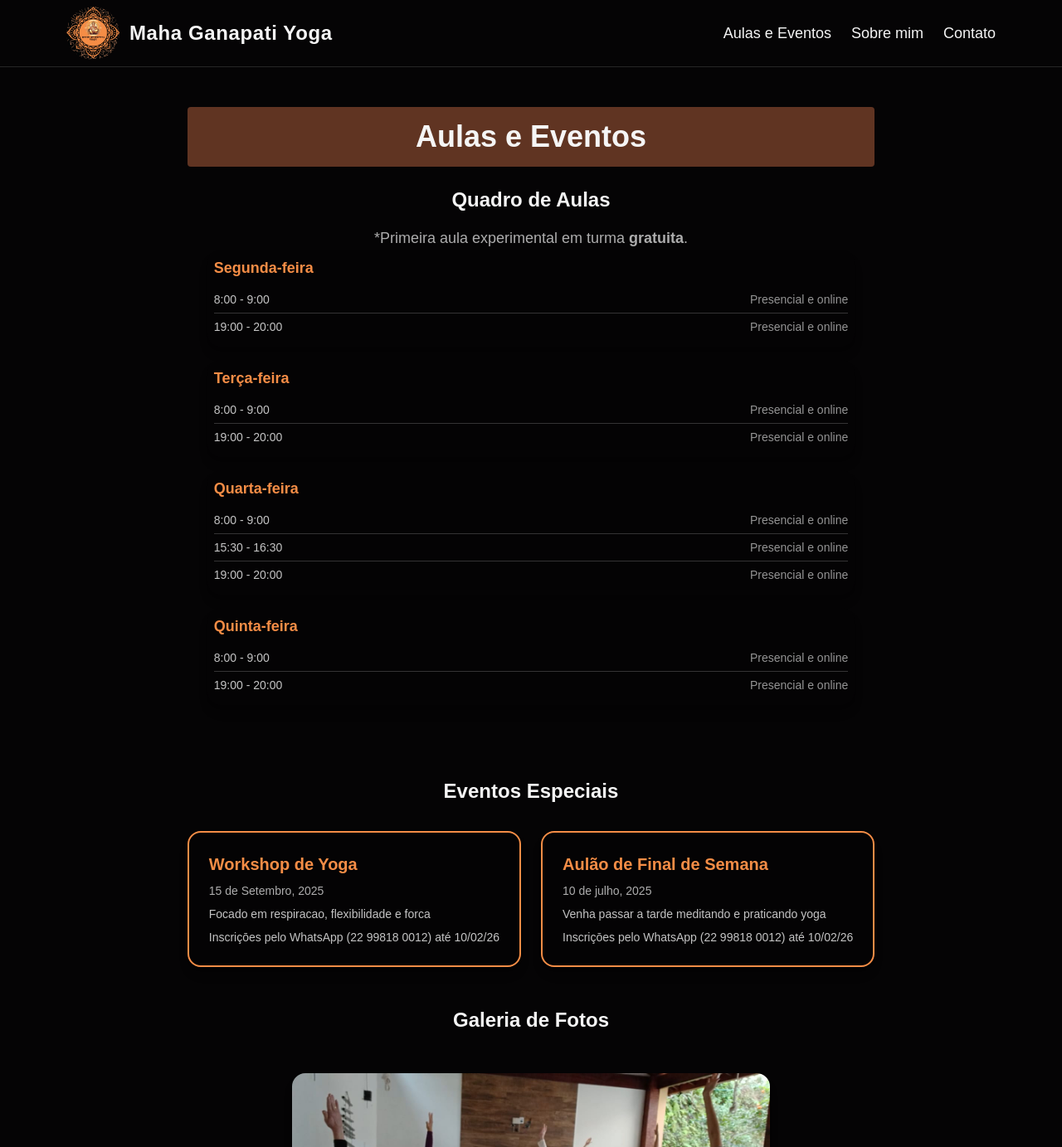
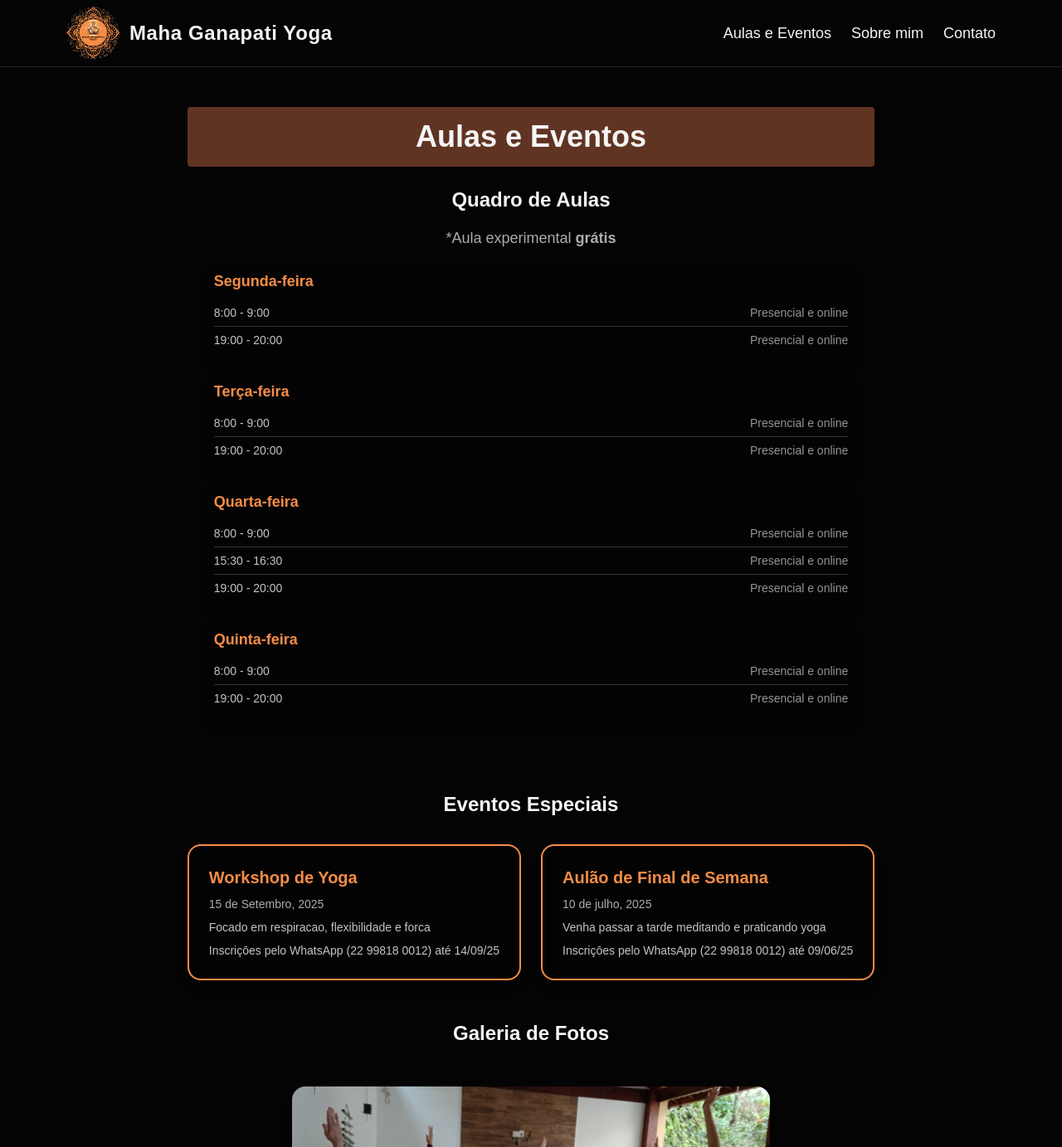
Before and after one commit to saraccmululo/maha-ganapati-yoga-website, a Next.js app: page /events in a window 1280 px wide. Shown: the top 1383 px of the page at 83% size. Built offline with nearby package versions, Linux system fonts and the light colour scheme.

Commit message:
change style free class text

```diff
--- a/app/events/page.tsx
+++ b/app/events/page.tsx
@@ -8,13 +8,13 @@ export default function EventsPage() {
       title: "Workshop de Yoga",
       date: "15 de Setembro, 2025",
       description: "Focado em respiracao, flexibilidade e forca",
-      contact: "Inscriçōes pelo WhatsApp (22 99818 0012) até 10/02/26",
+      contact: "Inscriçōes pelo WhatsApp (22 99818 0012) até 14/09/25",
     },
     {
       title: "Aulão de Final de Semana",
       date: "10 de julho, 2025",
       description: "Venha passar a tarde meditando e praticando yoga",
-      contact: "Inscriçōes pelo WhatsApp (22 99818 0012) até 10/02/26",
+      contact: "Inscriçōes pelo WhatsApp (22 99818 0012) até 09/06/25",
     },
   ];
 
--- a/app/page.tsx
+++ b/app/page.tsx
@@ -82,8 +82,8 @@ export default function HomePage() {
           </div>
         </section>
         <div className="flex justify-center mb-8">
-          <span className="inline-block bg-primary/10 text-primary px-4 py-2 rounded-full text-sm font-medium">
-            Primeira aula experimental em turma gratuita!
+          <span className="inline-block bg-primary/10 text-primary px-4 py-2 rounded-lg text-md md:text-xl font-medium">
+            Aula experimental grátis!
           </span>
         </div>
 
--- a/components/Schedule.tsx
+++ b/components/Schedule.tsx
@@ -36,9 +36,9 @@ export default function Schedule() {
       <h2 className=" text-lg md:text-2xl font-bold text-center mb-2 md:mb-4">
         Quadro de Aulas
       </h2>
-      <p className=" text-sm md:text-lg md:mt-0 text-foreground/70 text-center">
-        *Primeira aula experimental em turma{" "}
-        <span className="font-semibold">gratuita</span>.
+      <p className=" text-sm md:text-lg mb-4 text-foreground/70 text-center">
+        *Aula experimental {""}
+        <span className="font-semibold">grátis</span>
       </p>
 
       <div className="space-y-4">
```
